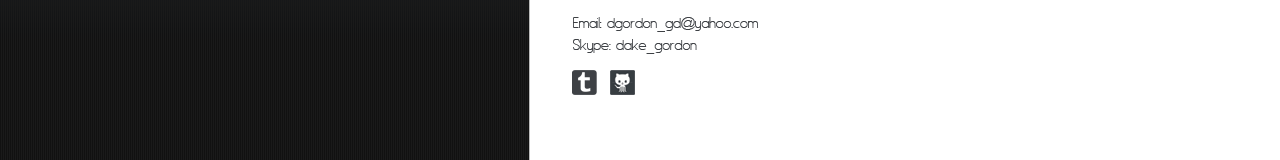
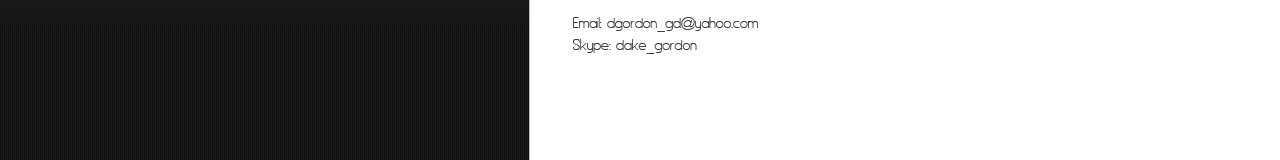
Before and after one commit to dakegordon/dakegordon.github.com, a plain HTML site: page index.html in a window 1280 px wide. Shown: the part 739-899 px from the top of the page. Drawn offline with nearby package versions, Linux system fonts and the light colour scheme.

Commit message:
Comment out tumblr and github

```diff
--- a/index.html
+++ b/index.html
@@ -86,8 +86,8 @@
 			</div>
 			<div class="bot-right-bg">
 				<img class="contact-info" src="images/contact-info.png" width="240" height="119" alt="Contact Info">
-				<a href="http://dakegordon.tumblr.com/"><img class="social-tumblr" src="images/social-tumblr.png" width="25" height="25" alt="tumblr"></a>
-				<a href="https://github.com/dakegordon"><img class="social-github" src="images/social-github.png" width="25" height="25" alt="github"></a>
+				<!--<a href="http://dakegordon.tumblr.com/"><img class="social-tumblr" src="images/social-tumblr.png" width="25" height="25" alt="tumblr"></a>-->
+				<!--<a href="https://github.com/dakegordon"><img class="social-github" src="images/social-github.png" width="25" height="25" alt="github"></a>-->
 				<!--<a href="http://www.facebook.com/dakegordon"><img class="social-facebook" src="images/social-fb.png" width="25" height="25" alt="facebook"></a>-->
 				<!--<a href="https://twitter.com/dake360"><img class="social-twitter" src="images/social-twitter.png" width="25" height="25" alt="twitter"></a>-->
 				<!--<a href="mailto:dgordon_gd@yahoo.com?Subject=Gordon%20Design"><img class="email-me" src="images/email-me.png" width="133" height="28" alt="Email Me"></a> -->
```
